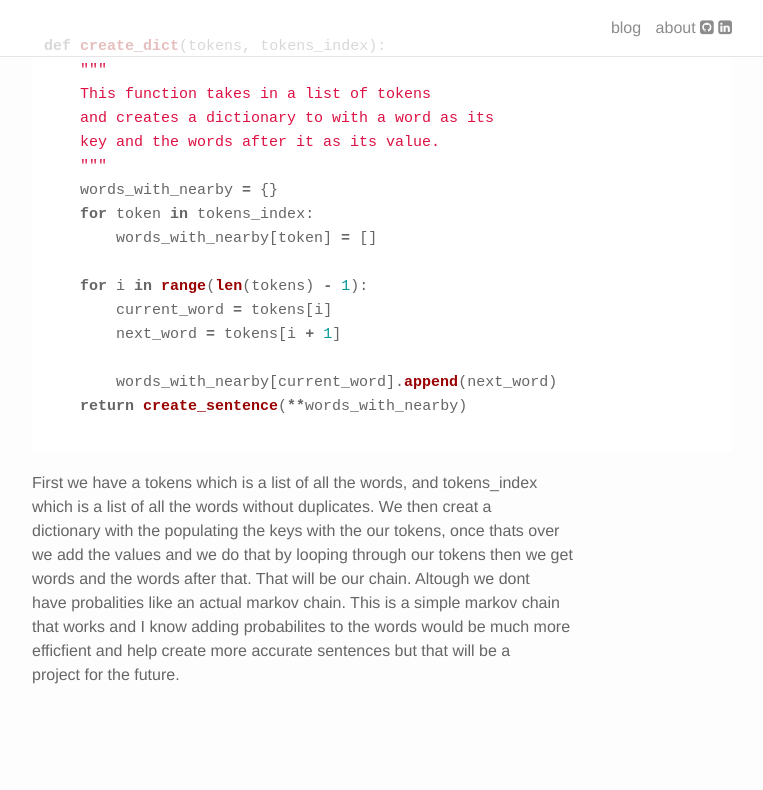
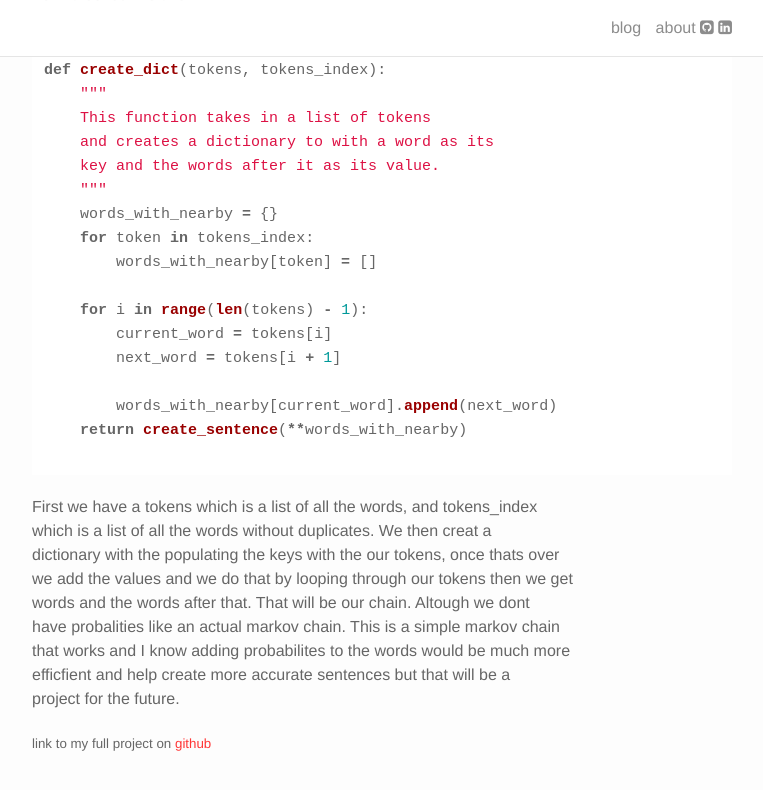
Before and after one commit to GaelGil/GaelGil.github.io, a Jekyll site: the page built from _posts/2019-06-01-markov.markdown, in a window 1280 px wide and 900 px high, scrolled down 901 px. Shown: the top 790 px of the window, without its empty margins (258-1021 px from the left). Built offline with Jekyll 4.4.1, drawn with Linux system fonts in a browser that asks for light colours; nearby versions of some CDN libraries.

Commit message:
done with the post for now

```diff
--- a/_posts/2019-06-01-markov.markdown
+++ b/_posts/2019-06-01-markov.markdown
@@ -17,7 +17,7 @@ thing that came before it and is used for sequential data.
 The image of above is a markov chain a visual of a very simple markov chain.<br>
 As you can see point E is more likely to go to Point A, but Point A is just <br>
 slightly more likely to go back to it's self.
-<br>
+<br><br>
 Now to how I created a markov chain in python to create a sentence, this is <br>
 how i went about it. First we need our data so I first statrted with using a<br>
 bible from the internet as our data. Once I had that I had to created a python<br>
@@ -26,6 +26,7 @@ I opened the book cleaned the data with some regular expresions and put the <br>
 book into the list which I wont explain because it's pretty straight forward.<br>
 Now to create our actual markov chain in which we would generate our sentence<br>
 from it looked like this. <br>
+
 
 
 ~~~python
@@ -59,6 +60,7 @@ that works and I know adding probabilites to the words would be much more<br>
 efficfient and help create more accurate sentences but that will be a<br>
 project for the future.
 
+<small>link to my full project on<a href="https://github.com/GaelGil/sentence-generator"> github</a></small><br><br>
 
 
 
```
